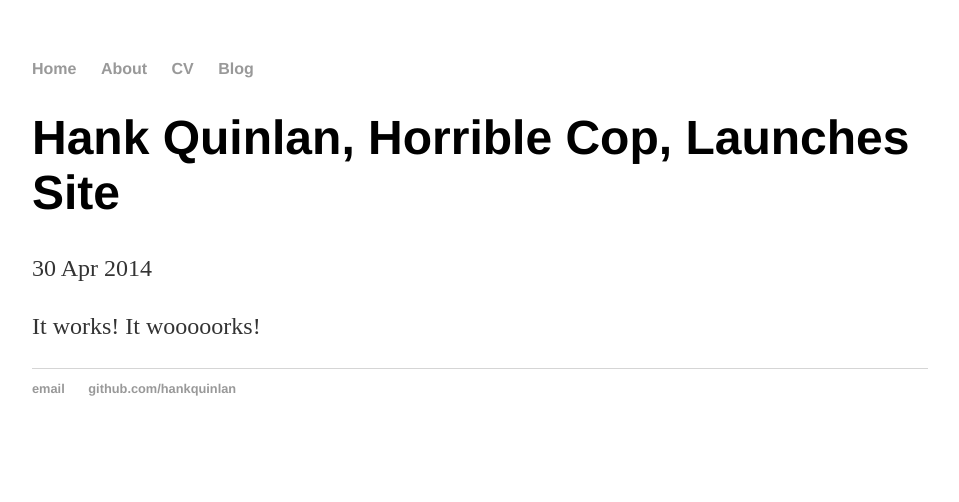
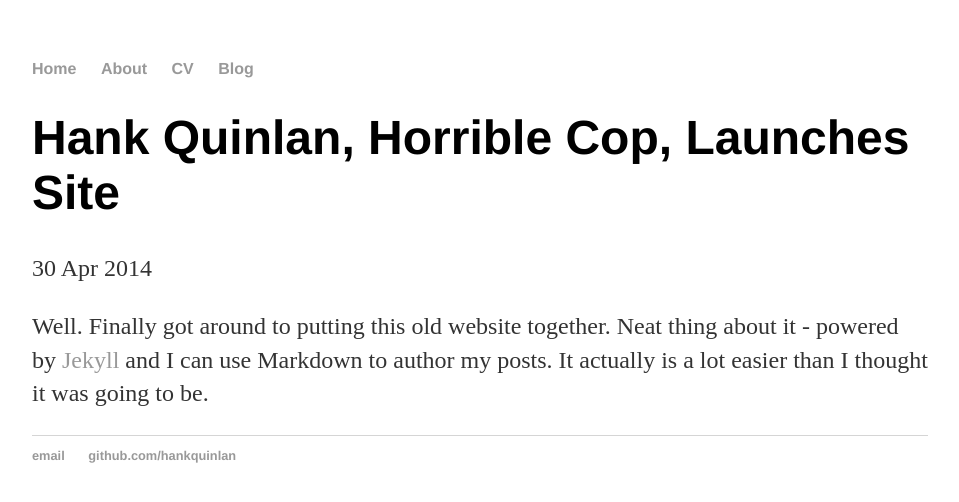
Before and after one commit to Ov4rand/ov4rand.github.io, a Jekyll site: the page built from _posts/2014-04-30-hank-quinlan-site-launched.md, in a window 1280 px wide. Shown: the top 502 px of the page, without its empty margins (160-1119 px from the left). Built offline with Jekyll 4.4.1, drawn with Linux system fonts in a browser that asks for light colours.

Commit message:
Update 2014-04-30-hank-quinlan-site-launched.md

```diff
--- a/_posts/2014-04-30-hank-quinlan-site-launched.md
+++ b/_posts/2014-04-30-hank-quinlan-site-launched.md
@@ -4,4 +4,4 @@
 date: 2014-04-30
 ---
 
-It works! It wooooorks!
+Well. Finally got around to putting this old website together. Neat thing about it - powered by [Jekyll](http://jekyllrb.com) and I can use Markdown to author my posts. It actually is a lot easier than I thought it was going to be.
```
